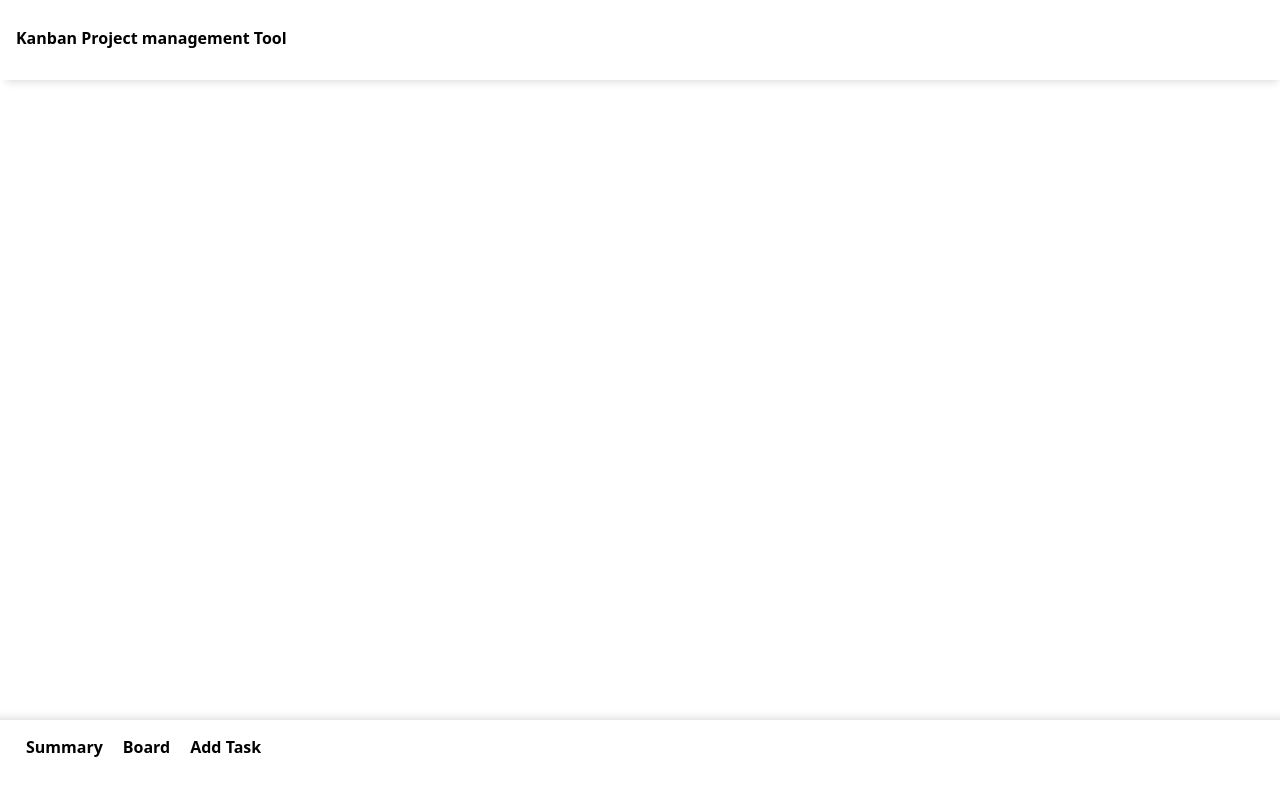
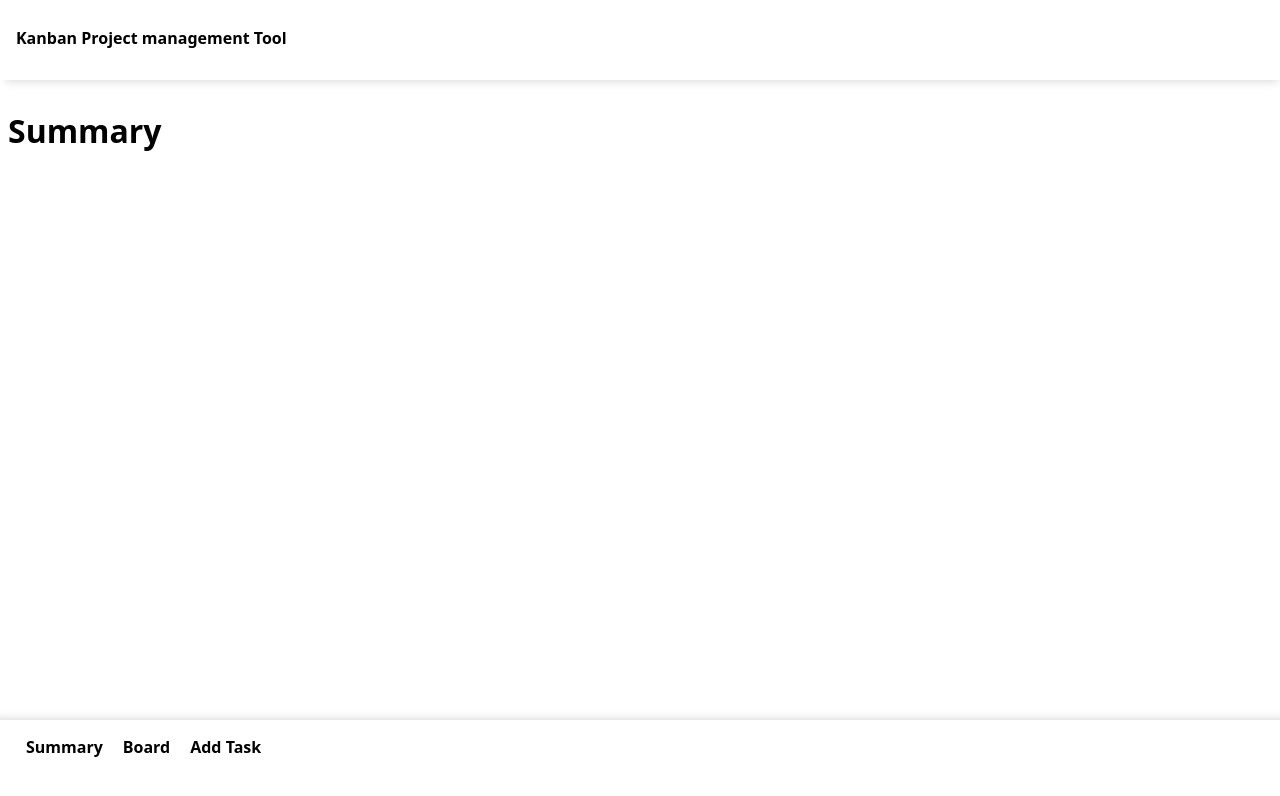
Before and after one commit to KivancUlucan/Capstone-Project, a Next.js app: page / in a window 1280 px wide. Shown: the top 796 px of the page. Built offline with nearby package versions, Linux system fonts and the light colour scheme.

Commit message:
starting Page

```diff
--- a/pages/index.js
+++ b/pages/index.js
@@ -1,7 +1,3 @@
-import Footer from "@/components/Footer/Footer";
-import Header from "@/components/Header/Header";
-import styled from "styled-components";
-
 export default function HomePage() {
-  return;
+  return <h1>Summary</h1>;
 }
--- a/pages/summary.js
+++ /dev/null
@@ -1,3 +0,0 @@
-export default function SummaryPage() {
-  return <h1>Summary</h1>;
-}
```
